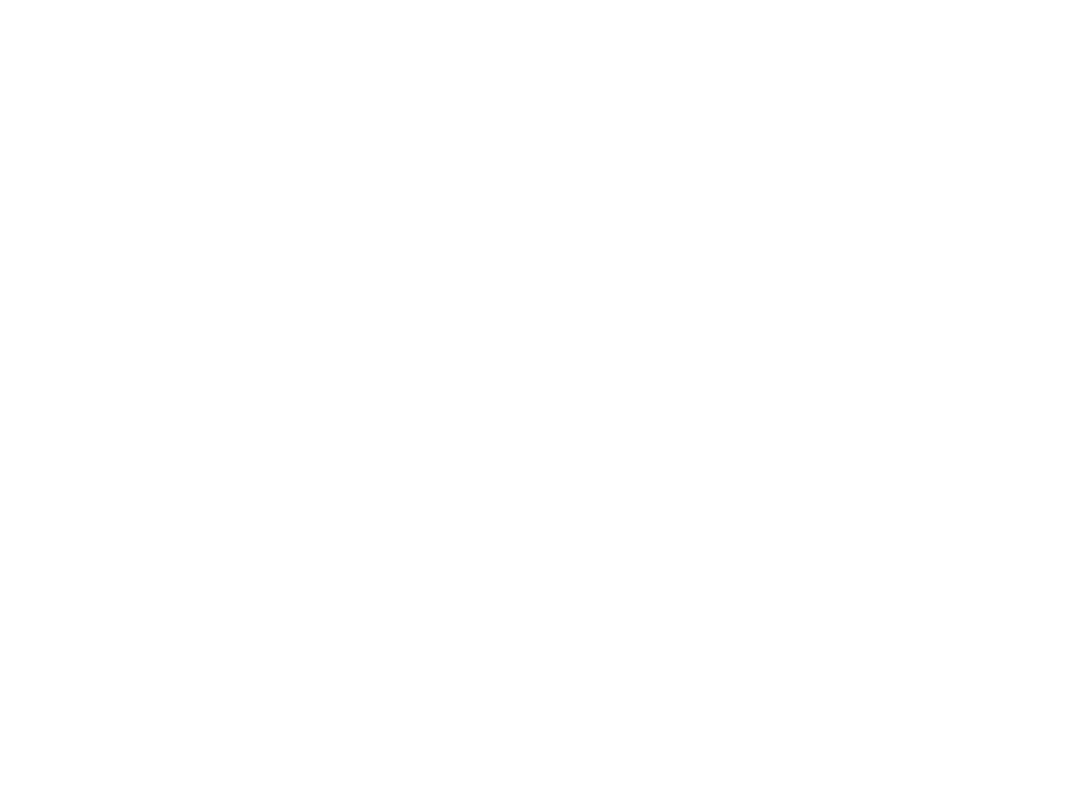
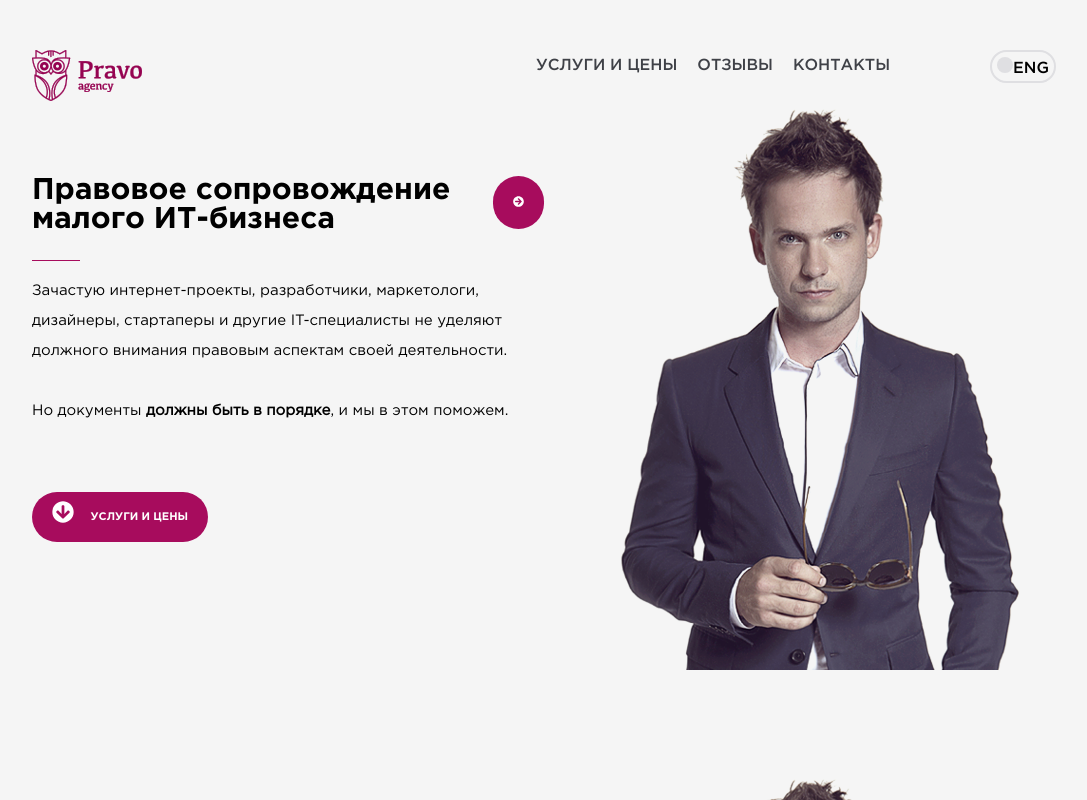
Before and after one commit to MateAcademy-FE-study/decolete_ASI, a plain HTML site: page index.html in a window 1280 px wide. Shown: the whole page, without its empty margins (96-1183 px from the left). Drawn offline with Linux system fonts and the light colour scheme.

Commit message:
Header_sasha_first_commit

```diff
--- a/index.html
+++ b/index.html
@@ -1,6 +1,40 @@
-<html>
-	<head>
-	</head>
-	<body>
-	<body>
+<!DOCTYPE html>
+<html lang="en">
+
+<head>
+    <meta charset="UTF-8">
+    <title>Document</title>
+    <link rel="stylesheet" href="style.css">
+    <script defer src="https://use.fontawesome.com/releases/v5.0.8/js/solid.js" integrity="sha384-+Ga2s7YBbhOD6nie0DzrZpJes+b2K1xkpKxTFFcx59QmVPaSA8c7pycsNaFwUK6l" crossorigin="anonymous"></script>
+    <script defer src="https://use.fontawesome.com/releases/v5.0.8/js/fontawesome.js" integrity="sha384-7ox8Q2yzO/uWircfojVuCQOZl+ZZBg2D2J5nkpLqzH1HY0C1dHlTKIbpRz/LG23c" crossorigin="anonymous"></script>
+</head>
+
+<body>
+    <div class="mainscreen">
+        <header>
+            <nav class="navigation clearfix">
+                <img class="navigation__logo" src="images/Logo.png" alt="">
+                <ul class="navigation__menu clearfix">
+                    <li class="navigation__lang navigation__lang__ru"><span></span> ru</li>
+                    <li class="navigation__lang vigation__lang__eng"><span></span>eng</li>
+                    <li class="navigation__item"><a class="navigation__anchor" href="#">Контакты</a></li>
+                    <li class="navigation__item"><a class="navigation__anchor" href="#">Отзывы</a></li>
+                    <li class="navigation__item"><a class="navigation__anchor" href="#">Услуги и цены</a></li>
+                </ul>
+            </nav>
+        </header>
+        <section class="main-information">
+        	<div class="slogan clearfix">
+        	<a href="" class="slogan__button slogan__button__big"><i class="fas fa-arrow-circle-right"></i></a>
+            <h1 class="slogan__header">Правовое сопровождение малого ИТ-бизнеса</h1>
+            <div class="slogan__line"></div>
+            <p class="slogan__text">Зачастую интернет-проекты, разработчики, маркетологи, дизайнеры, стартаперы и другие IT-специалисты не уделяют должного внимания правовым аспектам своей деятельности.
+                <br>
+                <br>Но документы <strong>должны быть в порядке</strong>, и мы в этом поможем.</p>
+            <a href="" class="slogan__button"><i class="fas fa-arrow-circle-down slogan__icon"></i>Услуги и цены</a>
+            </div>
+        </section>
+    </div>
+</body>
+
 </html>
--- a/style.css
+++ b/style.css
@@ -0,0 +1,133 @@
+
+@font-face {
+    font-family: GothamProBold; /* Имя шрифта */
+    src: url(9781.otf); /* Путь к файлу со шрифтом */
+   }
+
+@font-face {
+    font-family: GothamProMed; /* Имя шрифта */
+    src: url(11031.ttf); /* Путь к файлу со шрифтом */
+   }
+
+@font-face {
+    font-family: GothamPro; /* Имя шрифта */
+    src: url(10178.otf); /* Путь к файлу со шрифтом */
+   }
+
+html, body, ul{
+	margin: 0;
+	padding: 0;
+}
+
+.clearfix::after {
+    content: "";
+    clear: both;
+    display: table;
+}
+.mainscreen{
+	height: 100vh;
+	margin: 0;
+	padding: 0;
+	background-color: #f5f5f5;
+	background: url(images/man_photo.png);
+}
+
+.navigation{
+	width: 80%;
+	margin: 0 auto;
+	font-family: GothamProMed;
+	padding: 50px 0;
+}
+.navigation__logo{
+	float:left;
+}
+.navigation__item{
+	list-style-type: none;
+	float: right;
+	margin: 0;
+	padding: 5px 0;
+	padding-left: 20px;
+
+}
+
+.navigation__anchor{
+	text-decoration: none;
+	text-transform: uppercase;
+	color: #3f4147;
+}
+
+.navigation__anchor:hover{
+color:#a70c5d;
+}
+
+
+
+.navigation__lang{
+	float: right;
+	border: 2px solid #dfdfe2;
+	list-style-type: none;
+	border-radius: 50px;
+	text-transform: uppercase;
+	padding: 5px;
+	margin-left: 100px;
+}
+
+.navigation__lang:first-child{
+	display:none;
+}
+
+
+.navigation span{
+  display: inline-block;
+  width: 1em;
+  height: 1em;
+  border-radius: 50px;
+  background-color: #dfdfe2;
+}
+
+
+.main-information{
+	width: 80%;
+	margin: 0 auto; }
+
+.slogan{
+	width:50%;
+}
+
+.slogan__header{
+
+	 font-family: GothamProBold;
+	 font-size: 30px;
+}
+.slogan__text{
+		font-family: GothamPro;
+		font-size: 15px;
+		line-height: 2em;
+		padding-bottom: 60px;
+}
+.slogan__line{
+	width: 3em;
+	height: 1px;
+	border-bottom: 1px solid #a70c5d ;
+
+}
+
+.slogan__button{
+	color:#fff;
+	background-color: #a70c5d;
+	padding: 20px;
+	text-transform: uppercase;
+	text-decoration: none;
+	font-family: GothamProBold;
+	font-size: 11px;
+	border-radius: 50px;
+}
+
+.slogan__icon{
+	font-size: 2em;
+	padding-right: 0.75em;
+}
+
+.slogan__button__big{
+float: right;
+}
```
Also changed, not shown: 10178.otf (added), 11031.ttf (added), 9781.otf (added), images/Logo.png (added), images/man_photo.png (added).
